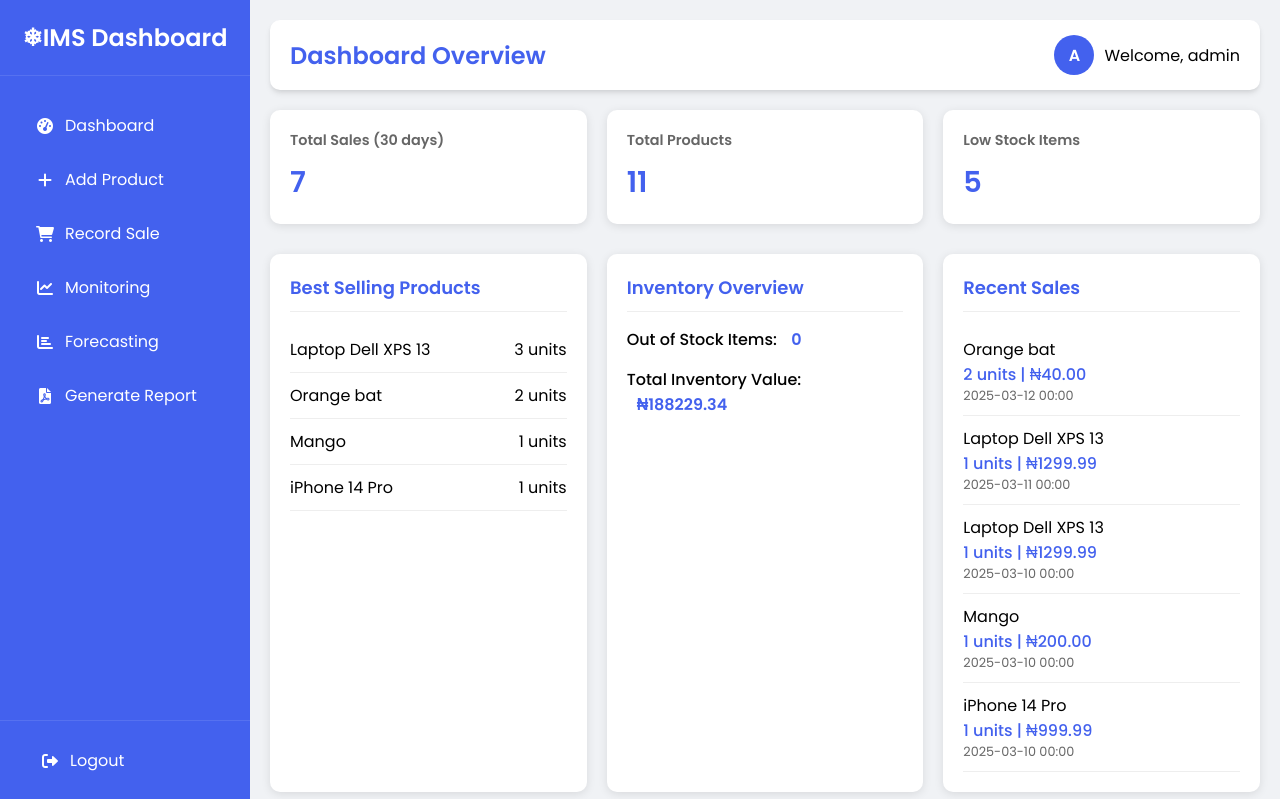
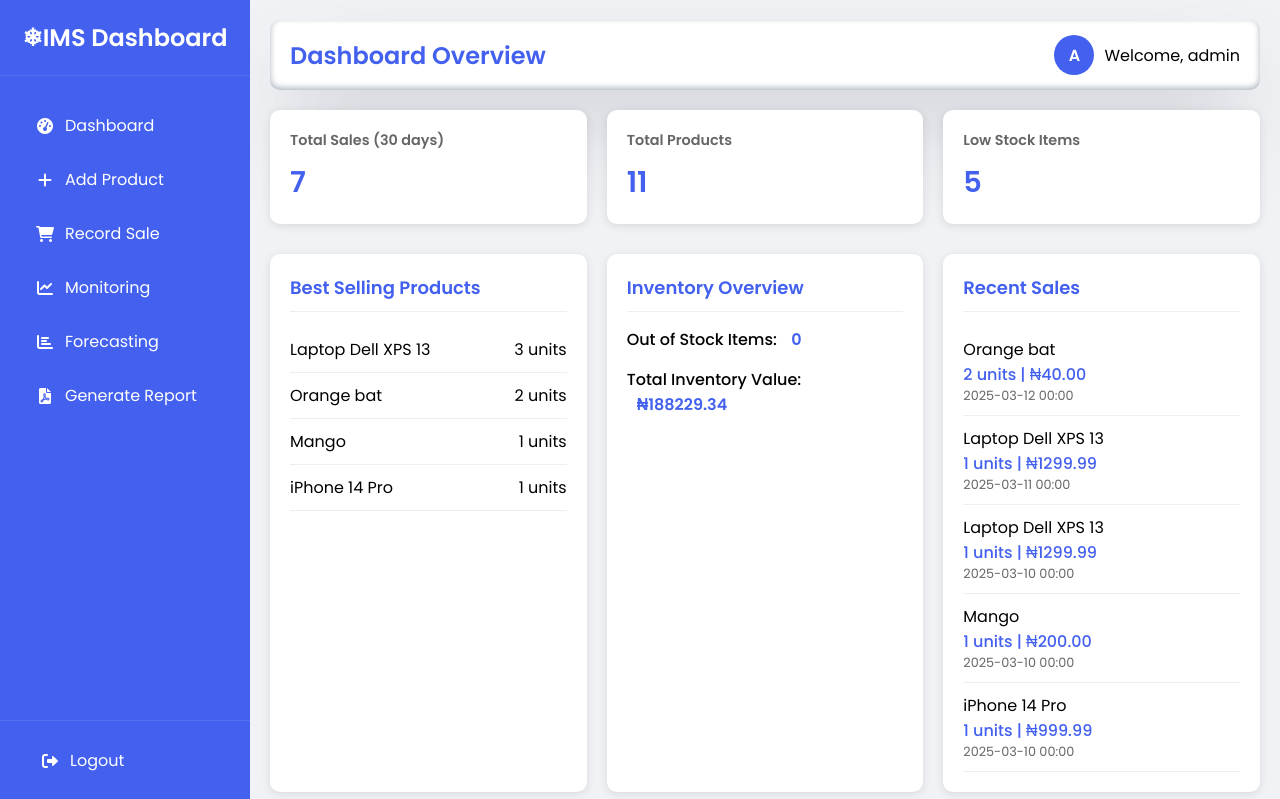
Before and after one commit to kola-Aderonmu/IMS, a Flask app: page /dashboard in a window 1280 px wide. Shown: the top 799 px of the page. Run offline with Flask 3, Linux system fonts and the light colour scheme; a user stored in the database is signed in; some libraries are stand-ins or nearby versions.

Commit message:
small change

```diff
--- a/app/templates/dashboard.html
+++ b/app/templates/dashboard.html
@@ -134,7 +134,9 @@
         padding: 15px 20px;
         background-color: var(--card-bg);
         border-radius: 10px;
-        box-shadow: var(--shadow);
+        box-shadow: rgba(50, 50, 93, 0.25) 0px 50px 100px -20px,
+          rgba(0, 0, 0, 0.3) 0px 30px 60px -30px,
+          rgba(10, 37, 64, 0.35) 0px -2px 6px 0px inset;
         margin-bottom: 20px;
       }
 
--- a/app/templates/login.html
+++ b/app/templates/login.html
@@ -43,7 +43,8 @@
         width: 400px;
         background-color: var(--card-bg);
         border-radius: 12px;
-        box-shadow: var(--shadow);
+        box-shadow: rgba(0, 0, 0, 0.3) 0px 19px 38px,
+          rgba(0, 0, 0, 0.22) 0px 15px 12px;
         overflow: hidden;
         position: relative;
       }
```
